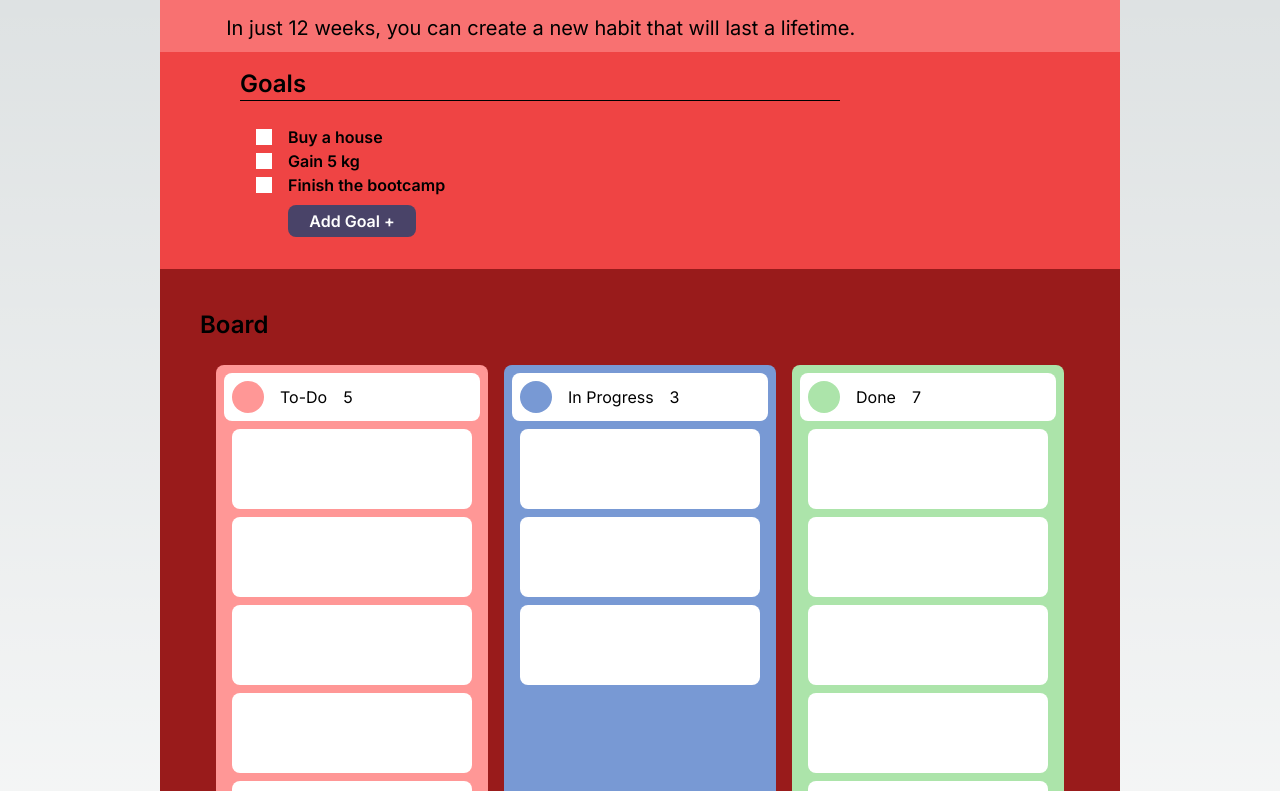
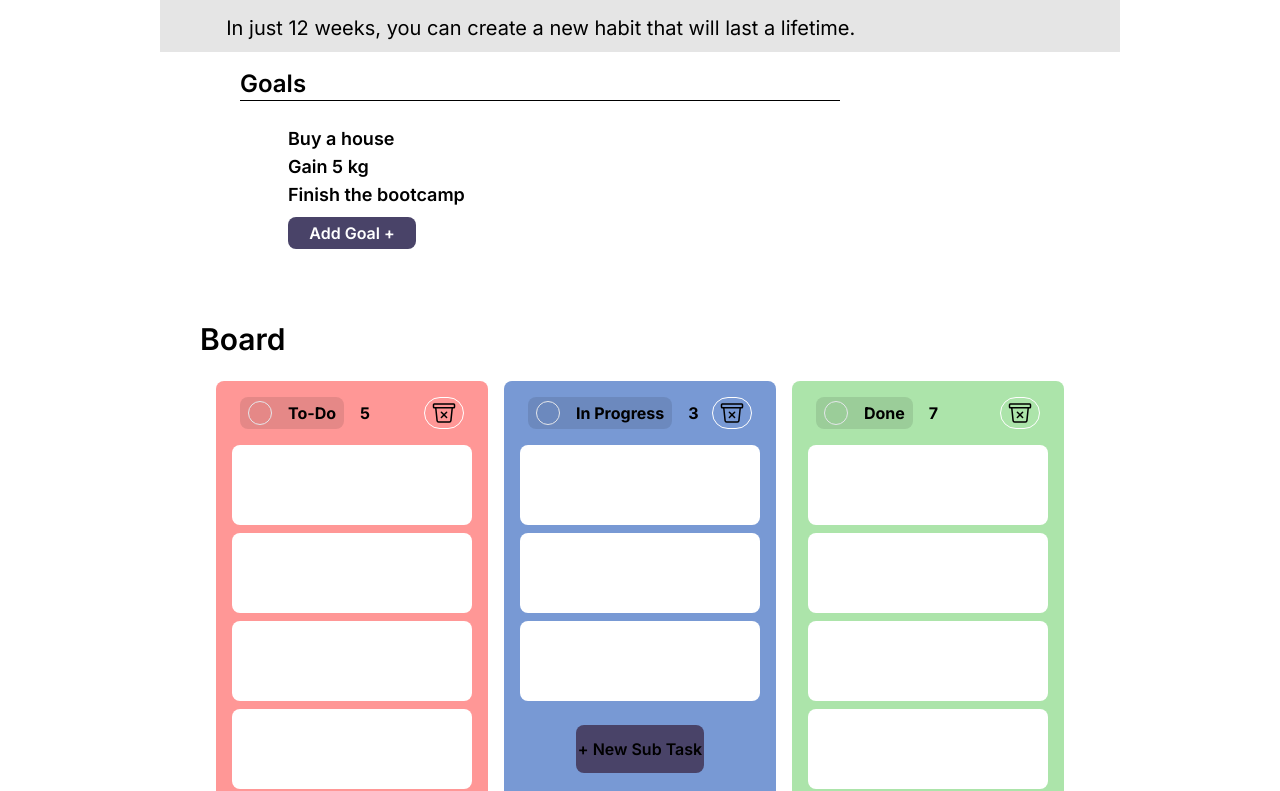
Before and after one commit to mjjstockman/doze, a Next.js app: page /dashboard in a window 1280 px wide. Shown: the part 292-1083 px from the top of the page. Built offline with nearby package versions, Linux system fonts and the light colour scheme.

Commit message:
D-2 Boilerplate Small Sub Goals

```diff
--- a/app/components/DashboardComponents/HeaderContainer.js/HeaderContainer.js
+++ b/app/components/DashboardComponents/HeaderContainer.js/HeaderContainer.js
@@ -36,7 +36,7 @@ const HeaderContainer = () => {
   useEffect(() => {}, [title, quote]);
 
   return (
-    <div className="flex items-end bg-red-400 w-full h-60 rounded-t-lg hover:cursor-pointer">
+    <div className="flex items-end bg-neutral-200 w-full h-60 rounded-t-lg hover:cursor-pointer ">
       <form className="flex flex-col w-full pl-[5%] mb-2">
         <input
           type="text"
--- a/app/components/DashboardComponents/MainGoalsContainer/MainGoalsContainer.js
+++ b/app/components/DashboardComponents/MainGoalsContainer/MainGoalsContainer.js
@@ -35,9 +35,9 @@ const MainGoalsContainer = () => {
 
   return (
     <div
-      className={`${inter.className} bg-red-500 flex flex-col w-full ${
+      className={`${inter.className} bg-white flex flex-col w-full ${
         testGoals.length > 5 ? "h-60" : "h-auto"
-      } px-20 py-4`}
+      } px-20 py-4 `}
     >
       <div className="flex items-center w-3/4 border-b border-b-black h-1/4 mb-2">
         <h1 className="text-2xl text-black font-semibold">Goals</h1>
@@ -50,7 +50,7 @@ const MainGoalsContainer = () => {
       >
         {testGoals.length === 0 ? (
           <div className="w-full">
-            <p className="text-white font-semibold">
+            <p className="text-black font-semibold">
               It's recommended to have between 3-5 goals
             </p>
           </div>
--- a/app/components/DashboardComponents/MainGoalsContainer/components/Goal.js
+++ b/app/components/DashboardComponents/MainGoalsContainer/components/Goal.js
@@ -10,7 +10,7 @@ const Goal = ({ goals, uid, handleRemoveGoal }) => {
     <div className="flex items-center gap-4">
       <div className="flex items-center gap-4">
         <div onClick={handleGoalPressed} className="h-4 w-4 bg-white hover:cursor-pointer"></div>
-        <h2 onClick={handleGoalPressed} className="text-black font-semibold hover:cursor-pointer">
+        <h2 onClick={handleGoalPressed} className="text-black text-lg font-semibold hover:cursor-pointer">
           {goals}
         </h2>
       </div>
--- a/app/components/DashboardComponents/SubGoalsContainer/SubGoalsContainer.js
+++ b/app/components/DashboardComponents/SubGoalsContainer/SubGoalsContainer.js
@@ -8,23 +8,26 @@ const SubGoalsContainer = () => {
     {
       text: "To-Do",
       color: "bg-[#FF9796]",
+      circleColor: "#E87775",
       tasks: [1, 2, 3, 4, 5],
     },
     {
       text: "In Progress",
       color: "bg-[#7899D4]",
+      circleColor: "#5677A6",
       tasks: [1, 2, 3],
     },
     {
       text: "Done",
       color: "bg-[#ACE4AA]",
+      circleColor: "#87C082",
       tasks: [1, 2, 3, 4, 5, 6, 7],
     },
   ]);
 
   return (
-    <div className="bg-red-800 w-full h-auto rounded-b-lg p-10">
-      <h1 className="text-2xl text-black font-semibold mb-2">Board</h1>
+    <div className="bg-white w-full h-auto rounded-b-lg p-10 ">
+      <h1 className="text-3xl text-black font-semibold mb-2">Board</h1>
 
       <div className="flex gap-4 w-full max-h-screen h-full rounded-lg p-4">
         {stages.map((section, index) => (
@@ -35,6 +38,7 @@ const SubGoalsContainer = () => {
             setStages={setStages}
             title={section.text}
             color={section.color}
+            circleColor={section.circleColor}
             tasks={section.tasks}
           />
         ))}
--- a/app/components/DashboardComponents/SubGoalsContainer/components/AddSubGoal.js
+++ b/app/components/DashboardComponents/SubGoalsContainer/components/AddSubGoal.js
@@ -1,13 +1,15 @@
-const AddSubGoal = ({stage, stages, setStages}) => {
-
-    const handleAddSubTask = () => {
-        stage.tasks.push(1);
-        setStages([...stages]);
-    }
+const AddSubGoal = ({ stage, stages, setStages }) => {
+  const handleAddSubTask = () => {
+    stage.tasks.push(1);
+    setStages([...stages]);
+  };
 
   return (
     <div className="w-full h-12 flex justify-center">
-      <div onClick={handleAddSubTask} className="w-2/4 bg-black h-full rounded-lg flex justify-center items-center hover:cursor-pointer hover:bg-white hover:text-black">
+      <div
+        onClick={handleAddSubTask}
+        className="w-2/4 bg-[#494368] hover:scale-105 transition duration-300 hover:bg-[#7899D4] h-full rounded-lg flex justify-center items-center hover:cursor-pointer hover:text-black"
+      >
         <p className="font-semibold">+ New Sub Task</p>
       </div>
     </div>
--- a/app/components/DashboardComponents/SubGoalsContainer/components/ProgressionContainer.js
+++ b/app/components/DashboardComponents/SubGoalsContainer/components/ProgressionContainer.js
@@ -1,35 +1,45 @@
 "use client";
 
-import { useState, useEffect } from "react";
 import AddSubGoal from "./AddSubGoal";
 import SubGoalTitleContainer from "./SubGoalTitleContainer";
+import SmallSubGoals from "./SmallSubGoals";
 
 const ProgressionContainer = ({
   title,
   color,
+  circleColor,
   tasks,
   stage,
   stages,
   setStages,
 }) => {
-  const TestCard = () => {
-    return <div className="h-20 w-full rounded-lg bg-white"></div>;
-  };
-
   return (
     <div className={`h-auto max-h-screen w-1/3 rounded-lg ${color} p-2`}>
       <SubGoalTitleContainer
+        stage={stage}
+        stages={stages}
+        setStages={setStages}
         title={title}
-        color={color}
+        color={circleColor}
         taskAmount={tasks.length}
       />
 
-      <div className="h-5/6 overflow-y-auto mb-4">
-        <div className="flex flex-col overflow-y-auto gap-2 h- w-full p-2">
+      <div
+        className={`${
+          tasks.length >= 10 ? "h-5/6" : "h-auto"
+        } overflow-y-auto mb-4`}
+      >
+        <div className="flex flex-col overflow-y-auto gap-2 w-full p-2">
           {tasks.map((task, index) => (
-            <TestCard key={index} />
+            <SmallSubGoals />
           ))}
         </div>
+
+        {tasks.length === 0 && (
+          <div className="flex items-center justify-center text-black">
+            <p className="text-xl">No Task {stage.text}</p>
+          </div>
+        )}
       </div>
 
       <AddSubGoal stage={stage} stages={stages} setStages={setStages} />
--- a/app/components/DashboardComponents/SubGoalsContainer/components/SmallSubGoals.js
+++ b/app/components/DashboardComponents/SubGoalsContainer/components/SmallSubGoals.js
@@ -1,7 +1,9 @@
 const SmallSubGoals = () => {
     return (
-        <></>
-    )
+        <div className="h-20 w-full hover:scale-105 transition duration-200 rounded-lg bg-white hover:cursor-pointer">
+
+        </div>
+      );
 };
 
 export default SmallSubGoals;
--- a/app/components/DashboardComponents/SubGoalsContainer/components/SubGoalTitleContainer.js
+++ b/app/components/DashboardComponents/SubGoalsContainer/components/SubGoalTitleContainer.js
@@ -1,11 +1,47 @@
-const SubGoalTitleContainer = ({title, color, taskAmount}) => {
-    return (
-        <div className="flex items-center gap-4 w-full h-12 bg-white rounded-lg p-2">
-            <div className={`rounded-full h-8 w-8 ${color} opacity-100`}></div>
-            <p className="text-black">{title}</p>
-            <p className={`text-black`}>{taskAmount}</p>
+import tinycolor from "tinycolor2";
+import { IonIcon } from '@ionic/react';
+import { trashBinOutline } from 'ionicons/icons';
+
+
+const SubGoalTitleContainer = ({stage, stages, setStages, title, color, taskAmount }) => {
+  const darkenColor = tinycolor(color).darken(80).toString();
+  const darkText = `text-[${darkenColor}]`;
+  const backgroundColor = tinycolor(darkenColor).setAlpha(0.1).toString();
+
+  const handleRemoveAllTasks = () => {
+    // Find the stage you want to empty (Todo, In Progress, Completed)
+    const stageIndex = stages.findIndex((s) => s.text === stage.text);
+
+    // Create a new array and empty stage tasks
+    const newStages = [...stages];
+    newStages[stageIndex] = { ...newStages[stageIndex], tasks: [] };
+
+    // Reset the stage
+    setStages(newStages);
+  };
+
+  return (
+    <div className="flex justify-between w-full h-12 rounded-lg p-2 px-4">
+      <div className="flex items-center gap-4">
+        <div
+          style={{ backgroundColor }}
+          className={`flex items-center gap-4 h-8 rounded-lg w-auto px-2`}
+        >
+          <div className={`rounded-full border h-6 w-6 bg-[${color}]`}></div>
+          <p className={`${darkText} font-bold`}>{title}</p>
         </div>
-    )
+        <p className={`font-bold ${darkText}`}>{taskAmount}</p>
+      </div>
+
+      <div className="flex items-center justify-center rounded-full border border-white hover:border-red-500 w-10 hover:text-red-500">
+        <IonIcon
+          icon={trashBinOutline}
+          onClick={handleRemoveAllTasks}
+          className="hover:cursor-pointer text-2xl"
+        />
+      </div>
+    </div>
+  );
 };
 
 export default SubGoalTitleContainer;
--- a/app/dashboard/page.jsx
+++ b/app/dashboard/page.jsx
@@ -3,12 +3,12 @@ import MainGoalsContainer from "../components/DashboardComponents/MainGoalsConta
 import SubGoalsContainer from "../components/DashboardComponents/SubGoalsContainer/SubGoalsContainer";
 
 const DashboardPage = () => {
-  const TempNav = () => <div className="h-20 w-screen bg-neutral-200 bg-[#DFF3E4]"></div>;
+  const TempNav = () => <div className="h-20 w-screen bg-neutral-200 border-b border-b-2 bg-[#DFF3E4]"></div>;
 
   return (
-    <div className="h-min-screen w-screen flex flex-col overscroll-none">
+    <div className="h-min-screen w-screen bg-white flex flex-col overscroll-none">
       <TempNav />
-      <div className="px-40 py-6 h-full shadow-lg">
+      <div className="px-40 py-6 h-full">
         <HeaderContainer />
         <MainGoalsContainer />
         <SubGoalsContainer />
--- a/package.json
+++ b/package.json
@@ -9,17 +9,20 @@
     "lint": "next lint"
   },
   "dependencies": {
+    "@ionic/react": "^7.7.1",
     "cors": "^2.8.5",
     "dotenv": "^16.4.1",
     "express": "^4.18.2",
     "helmet": "^7.1.0",
     "http-errors": "^2.0.0",
+    "ionicons": "^7.2.2",
     "mongoose": "^8.1.1",
     "morgan": "^1.10.0",
     "next": "14.1.0",
     "nodemon": "^3.0.3",
     "react": "^18",
-    "react-dom": "^18"
+    "react-dom": "^18",
+    "tinycolor2": "^1.6.0"
   },
   "devDependencies": {
     "autoprefixer": "^10.0.1",
```
Also changed, not shown: 2 other files (tests, documents, lock files or other folders).
